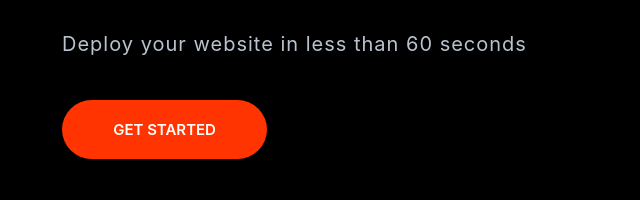
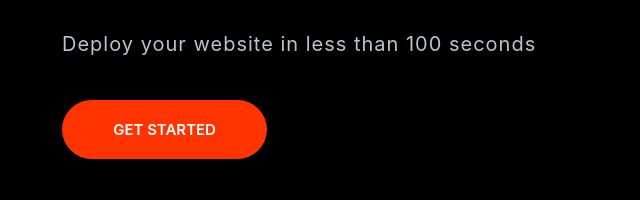
Before and after one commit to soft023/imagineryisp, a website built with Parcel: page index.html in a window 1280 px wide. Shown: the part 323-523 px from the top of the page, 8-648 px from the left. Built offline with nearby package versions, Linux system fonts and the light colour scheme.

Commit message:
duration updated

```diff
--- a/index.html
+++ b/index.html
@@ -49,7 +49,7 @@
             <header class="block__header hero__content" data-aos="flip-right">
                 <h1 class="block__heading">Cloud Hosting for Pros</h1>
                 <p class="hero__tagline">
-                    Deploy your website in less than 60 seconds
+                    Deploy your website in less than 100 seconds
                 </p>
                 <a href="" class="btn btn--accent btn-stretched">Get Started</a>
             </header>
```
